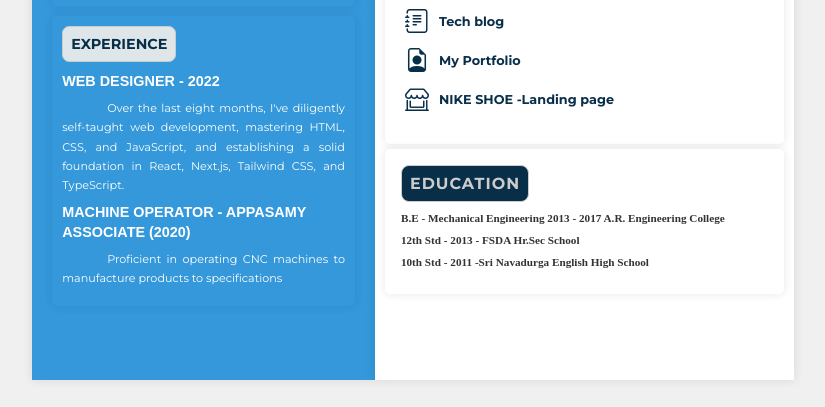
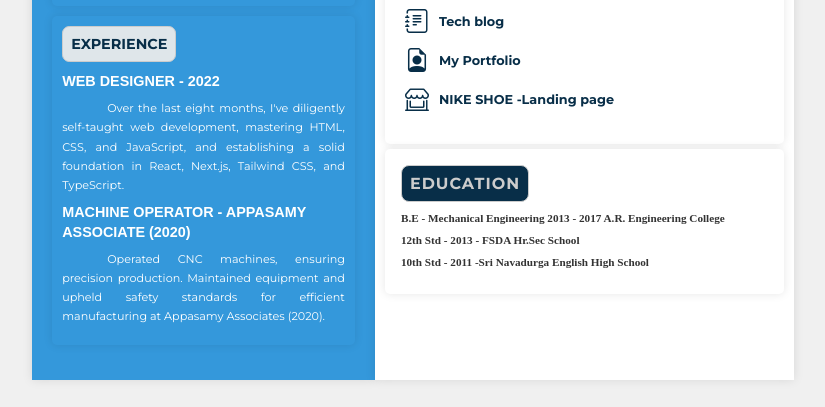
Before and after one commit to PrakashCodeLab/resume-prakash, a website built with Vite: page index.html in a window 1280 px wide. Shown: the part 738-1145 px from the top of the page, without its empty margins (227-1052 px from the left). Built offline with nearby package versions, Linux system fonts and the light colour scheme; a web font is replaced by a local one.

Commit message:
Update index.html

```diff
--- a/index.html
+++ b/index.html
@@ -187,7 +187,7 @@
 
 
         <h3 class="container__two__exp">Machine Operator - Appasamy Associate (2020)</h3>
-        <p class="text-experience">Proficient in operating CNC machines to manufacture products to specifications</p>
+        <p class="text-experience">Operated CNC machines, ensuring precision production. Maintained equipment and upheld safety standards for efficient manufacturing at Appasamy Associates (2020).</p>
 
 
       </section>
```
